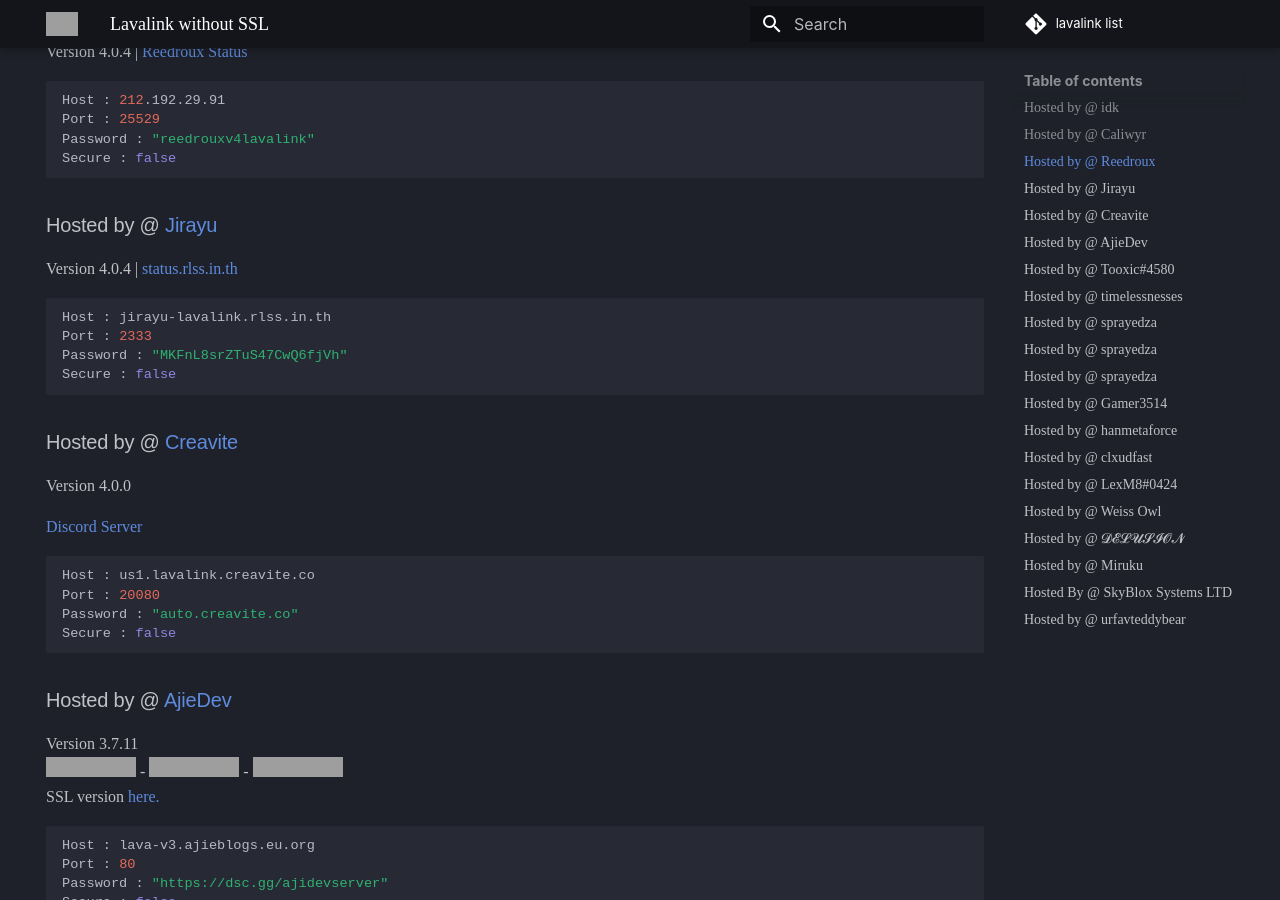
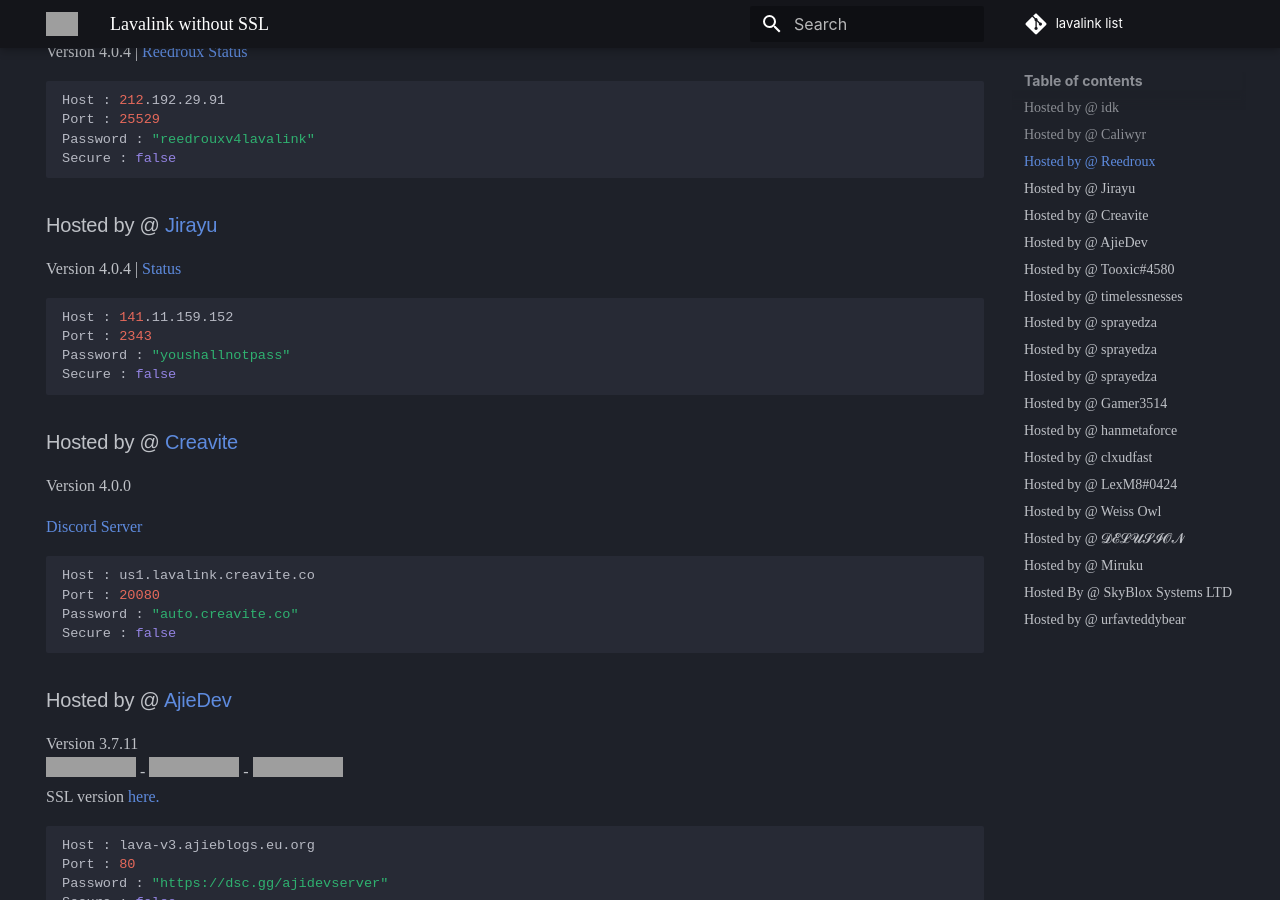
Before and after one commit to DarrenOfficial/lavalink-list, an MkDocs documentation site: the page built from docs/NoSSL/lavalink-without-ssl.md, in a window 1280 px wide and 900 px high, scrolled down 803 px. Built offline with MkDocs 1.6.1 and Material for MkDocs 9.7.7, drawn with Linux system fonts in a browser that asks for light colours; some web fonts are replaced; comment, search, counter and statistics services are not loaded; a style sheet for code colours, icons or effects is not loaded; grey boxes are pictures that could not be loaded.

Commit message:
Update lavalink-without-ssl.md (#495)

````diff
--- a/docs/NoSSL/lavalink-without-ssl.md
+++ b/docs/NoSSL/lavalink-without-ssl.md
@@ -48,11 +48,11 @@ Secure : false
 
 
 ### Hosted by @ [Jirayu](https://github.com/JirayuSrisawat-Github)
-Version 4.0.4 | [status.rlss.in.th](https://status.rlss.in.th/report/uptime/1a73704bccfa3ea70564749973135b3f/)
+Version 4.0.4 | [Status](https://status.rlss.in.th/report/uptime/1ee64eb9137695fda12bdb0e915516e3/)
 ```bash
-Host : jirayu-lavalink.rlss.in.th
-Port : 2333
-Password : "MKFnL8srZTuS47CwQ6fjVh"
+Host : 141.11.159.152
+Port : 2343
+Password : "youshallnotpass"
 Secure : false
 ```
 
````
